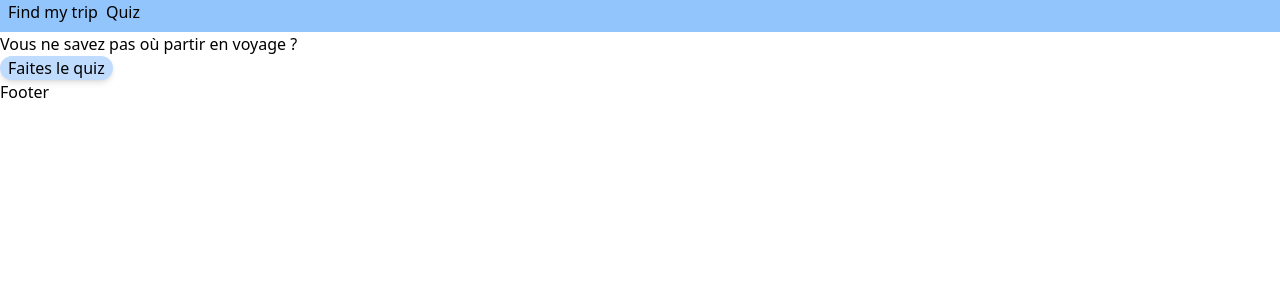
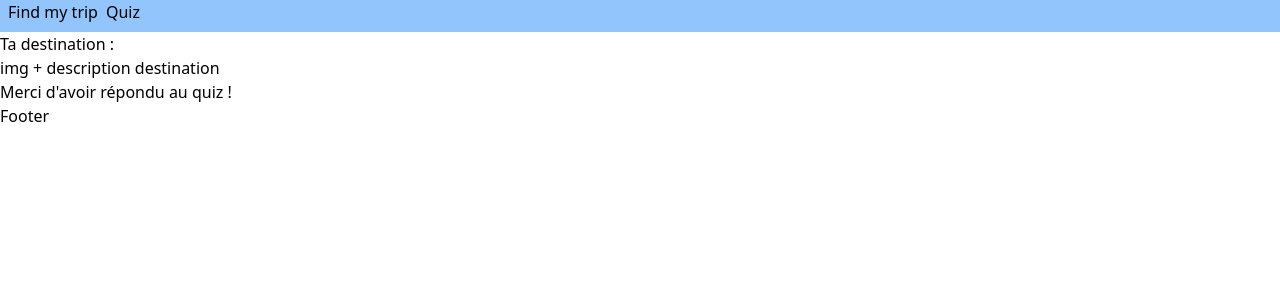
Before and after one commit to MaximeB29/hackathon01, a React (Vite) app: page /results in a window 1280 px wide. Shown: the top 300 px of the page. Built offline with nearby package versions, Linux system fonts and the light colour scheme.

Commit message:
added results page

```diff
--- a/src/App.jsx
+++ b/src/App.jsx
@@ -2,6 +2,7 @@ import { BrowserRouter, Routes, Route } from "react-router-dom";
 import Home from "./components/Home/Home";
 import Layout from "./components/Layout";
 import Quiz from "./components/Quiz/Quiz";
+import Results from "./components/Results/Results";
 
 export default function App() {
   return (
@@ -11,6 +12,7 @@ export default function App() {
           <Route path="/" element={<Home />} />
           <Route path="*" element={<Home />} />
           <Route path="/quiz" element={<Quiz />} />
+          <Route path="/results" element={<Results />} />
         </Route>
       </Routes>
     </BrowserRouter>
--- a/src/components/Results/Results.jsx
+++ b/src/components/Results/Results.jsx
@@ -1,7 +1,13 @@
 import React from "react";
 
 function Results() {
-  return <div>Results</div>;
+  return (
+    <div>
+      <div>Ta destination :</div>
+      <div>img + description destination</div>
+      <div>Merci d'avoir répondu au quiz !</div>
+    </div>
+  );
 }
 
 export default Results;
```
